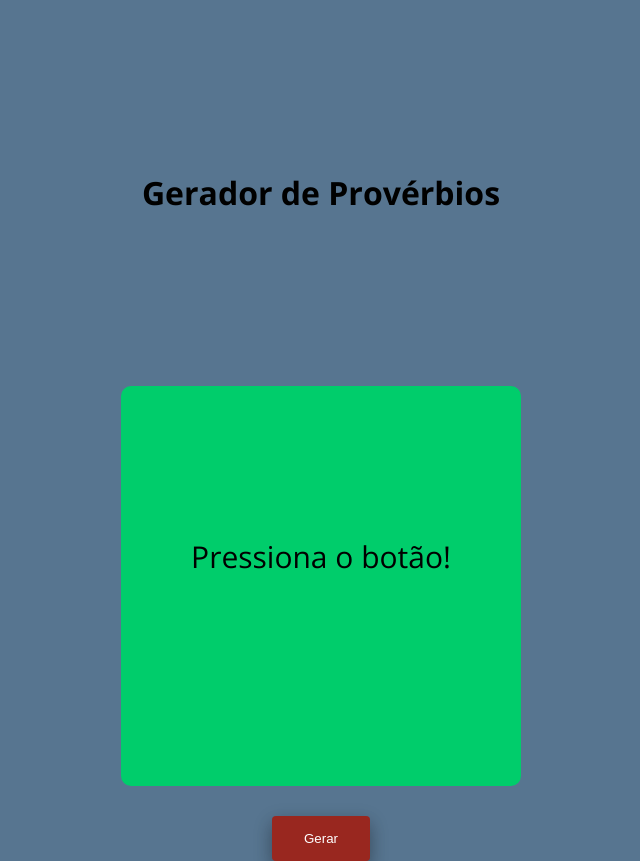
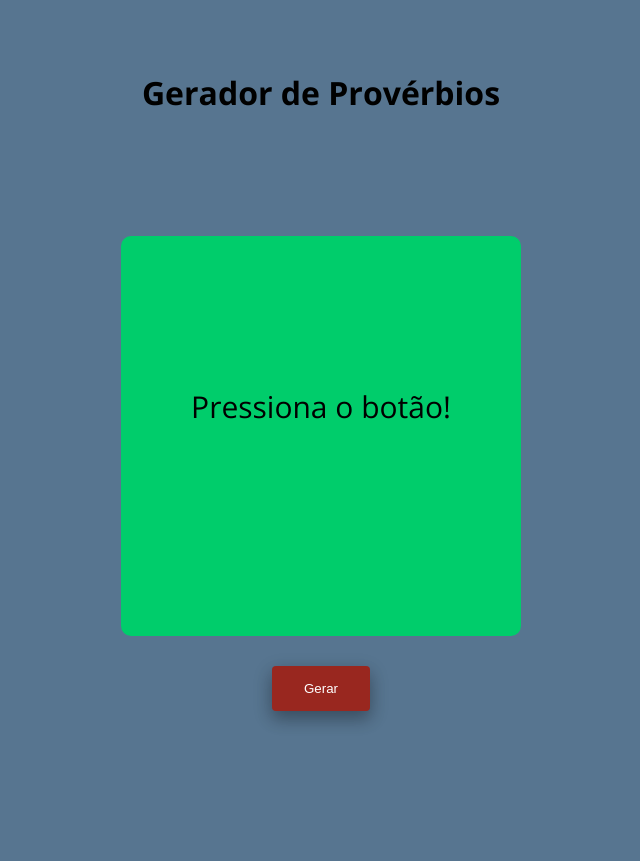
Before and after one commit to pedrofzero/aphorism_generator, a plain HTML site: page index.html in a window 1280 px wide. Shown: the whole page, without its empty margins (319-959 px from the left). After the commit the page ends 800 px from the top, so only its background shows below. Drawn offline with nearby package versions, Linux system fonts and the light colour scheme.

Commit message:
fix padding

```diff
--- a/style.css
+++ b/style.css
@@ -10,8 +10,8 @@ body {
 
 .title {
 	text-align: center;
-	padding-top: 150px;
-	padding-bottom: 150px;
+	padding-top: 50px;
+	padding-bottom: 100px;
 }
 
 .box {
```
